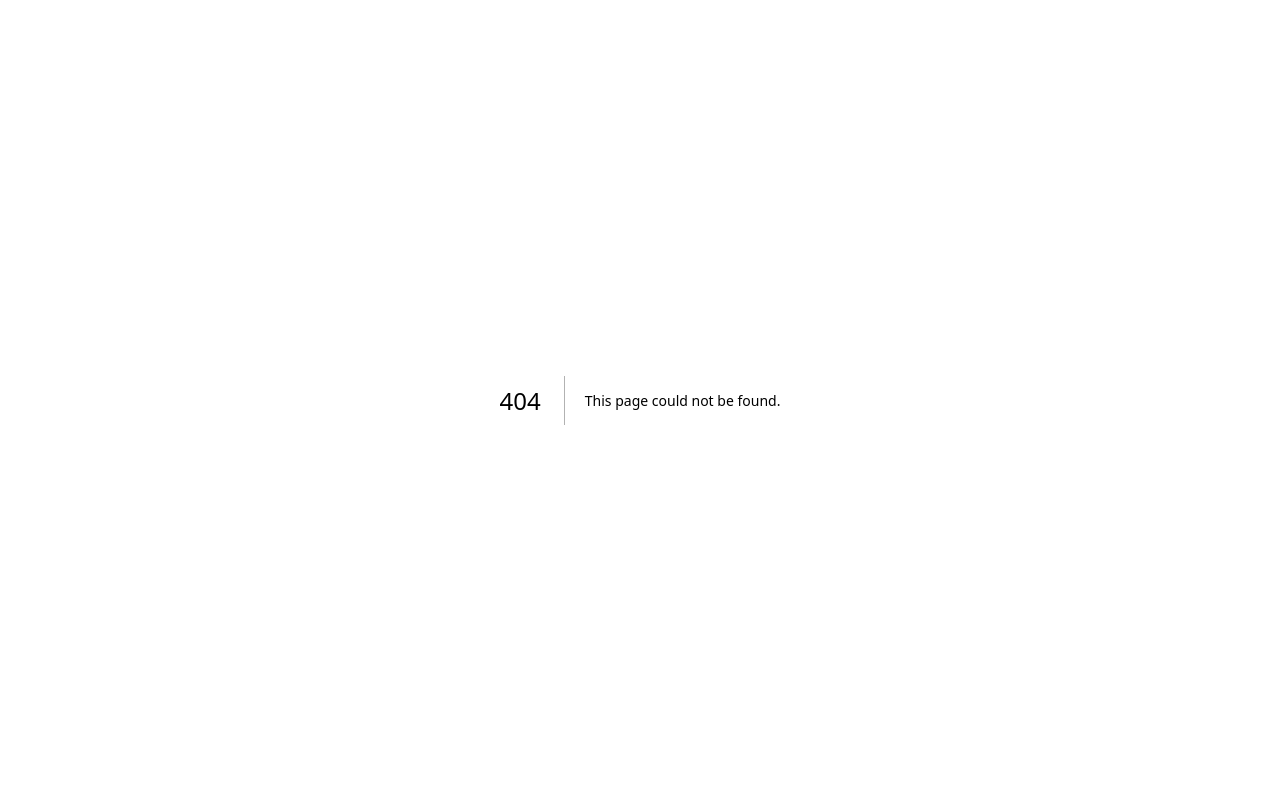
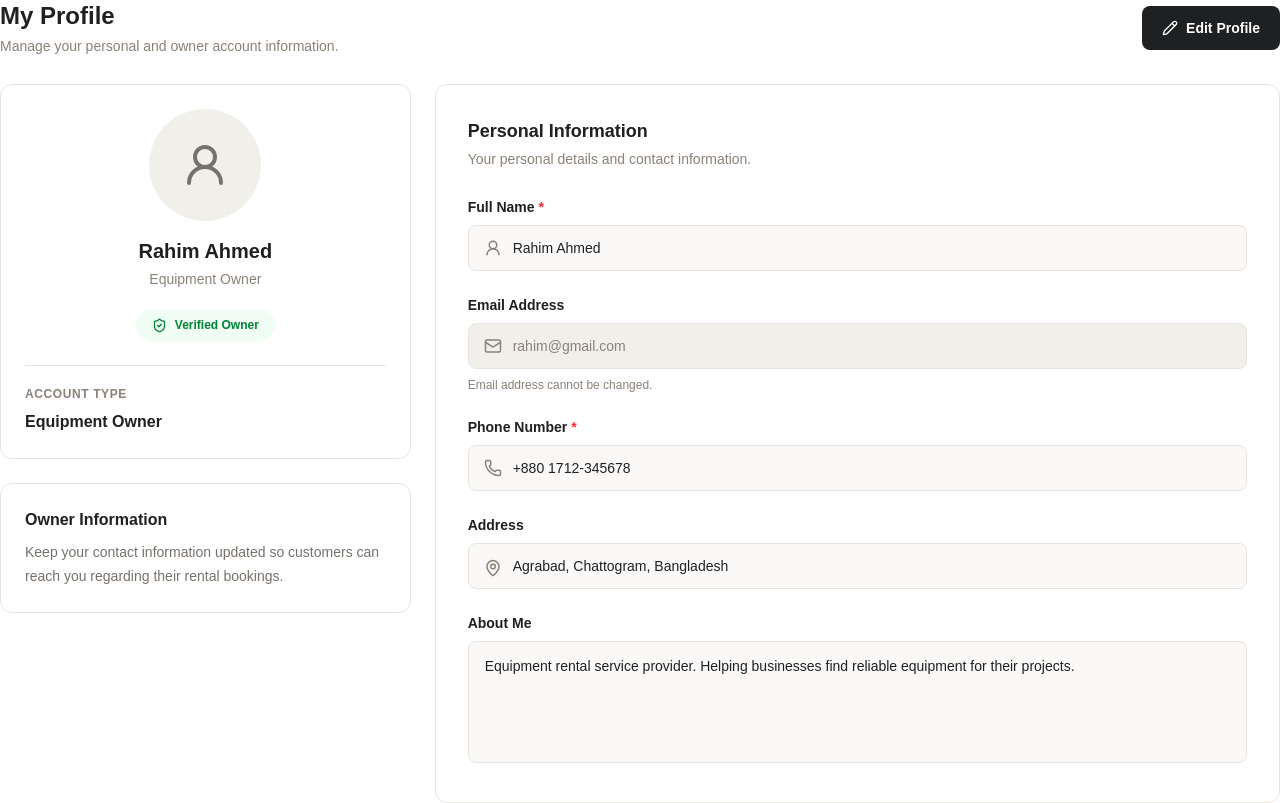
Before and after one commit to fahiyahedayet/rentwise-client, a Next.js app: page /dashboard/owner/profile in a window 1280 px wide. Before the commit this address had no page. Built offline with nearby package versions, Linux system fonts and the light colour scheme.

Commit message:
owner dashboard profile page done

```diff
--- /dev/null
+++ b/src/app/dashboard/owner/profile/page.tsx
@@ -0,0 +1,262 @@
+
+"use client";
+
+import { useState } from "react";
+import {
+  UserRound,
+  Mail,
+  Phone,
+  MapPin,
+  Pencil,
+  Save,
+  X,
+  Camera,
+  ShieldCheck,
+} from "lucide-react";
+import toast from "react-hot-toast";
+
+export default function OwnerProfilePage() {
+  const [isEditing, setIsEditing] = useState(false);
+
+  const [profile, setProfile] = useState({
+    name: "Rahim Ahmed",
+    email: "rahim@gmail.com",
+    phone: "+880 1712-345678",
+    address: "Agrabad, Chattogram, Bangladesh",
+    bio: "Equipment rental service provider. Helping businesses find reliable equipment for their projects.",
+  });
+
+  const [formData, setFormData] = useState(profile);
+
+  const handleChange = (
+    e: React.ChangeEvent<HTMLInputElement | HTMLTextAreaElement>
+  ) => {
+    setFormData({
+      ...formData,
+      [e.target.name]: e.target.value,
+    });
+  };
+
+  const handleSave = () => {
+    if (!formData.name.trim() || !formData.phone.trim()) {
+      toast.error("Please fill in all required fields.");
+      return;
+    }
+
+    setProfile(formData);
+    setIsEditing(false);
+    toast.success("Profile updated successfully!");
+  };
+
+  const handleCancel = () => {
+    setFormData(profile);
+    setIsEditing(false);
+  };
+
+  return (
+    <div className="space-y-7">
+      <div className="flex flex-col justify-between gap-4 sm:flex-row sm:items-center">
+        <div>
+          <h2 className="text-2xl font-bold text-[#1E2022]">
+            My Profile
+          </h2>
+          <p className="mt-1 text-sm text-[#8A8178]">
+            Manage your personal and owner account information.
+          </p>
+        </div>
+
+        {!isEditing && (
+          <button
+            onClick={() => setIsEditing(true)}
+            className="inline-flex items-center justify-center gap-2 rounded-lg bg-[#1E2022] px-5 py-3 text-sm font-semibold text-white transition hover:bg-black"
+          >
+            <Pencil size={16} />
+            Edit Profile
+          </button>
+        )}
+      </div>
+
+      <div className="grid grid-cols-1 gap-6 lg:grid-cols-3">
+        <div className="space-y-6 lg:col-span-1">
+          <div className="rounded-xl border border-[#E9E5DE] bg-white p-6 text-center">
+            <div className="relative mx-auto flex h-28 w-28 items-center justify-center rounded-full bg-[#F1EFEA]">
+              <UserRound size={48} className="text-[#77716B]" />
+              {isEditing && (
+                <button
+                  type="button"
+                  onClick={() =>
+                    toast("Profile image upload will be available later.")
+                  }
+                  className="absolute bottom-0 right-0 rounded-full bg-[#1E2022] p-2 text-white"
+                  title="Change profile image"
+                >
+                  <Camera size={15} />
+                </button>
+              )}
+            </div>
+
+            <h3 className="mt-4 text-xl font-bold text-[#1E2022]">
+              {profile.name}
+            </h3>
+            <p className="mt-1 text-sm text-[#8A8178]">Equipment Owner</p>
+
+            <div className="mt-5 inline-flex items-center gap-2 rounded-full bg-green-50 px-4 py-2 text-xs font-semibold text-green-700">
+              <ShieldCheck size={15} />
+              Verified Owner
+            </div>
+
+            <div className="mt-6 border-t border-[#E9E5DE] pt-5 text-left">
+              <p className="text-xs font-semibold uppercase tracking-wider text-[#8A8178]">
+                Account Type
+              </p>
+              <p className="mt-2 font-semibold text-[#1E2022]">
+                Equipment Owner
+              </p>
+            </div>
+          </div>
+
+          <div className="rounded-xl border border-[#E9E5DE] bg-white p-6">
+            <h3 className="font-bold text-[#1E2022]">Owner Information</h3>
+            <p className="mt-2 text-sm leading-6 text-[#77716B]">
+              Keep your contact information updated so customers can reach
+              you regarding their rental bookings.
+            </p>
+          </div>
+        </div>
+
+        <div className="lg:col-span-2">
+          <div className="rounded-xl border border-[#E9E5DE] bg-white p-6 sm:p-8">
+            <div className="mb-7">
+              <h3 className="text-lg font-bold text-[#1E2022]">
+                Personal Information
+              </h3>
+              <p className="mt-1 text-sm text-[#8A8178]">
+                Your personal details and contact information.
+              </p>
+            </div>
+
+            <div className="space-y-6">
+              <div>
+                <label className="mb-2 block text-sm font-semibold text-[#1E2022]">
+                  Full Name <span className="text-red-500">*</span>
+                </label>
+                <div className="relative">
+                  <UserRound
+                    size={18}
+                    className="absolute left-4 top-1/2 -translate-y-1/2 text-[#8A8178]"
+                  />
+                  <input
+                    type="text"
+                    name="name"
+                    value={isEditing ? formData.name : profile.name}
+                    onChange={handleChange}
+                    disabled={!isEditing}
+                    className="w-full rounded-lg border border-[#E9E5DE] bg-[#FAF9F7] py-3 pl-11 pr-4 text-sm text-[#1E2022] outline-none transition focus:border-[#1E2022] disabled:cursor-not-allowed"
+                  />
+                </div>
+              </div>
+
+              <div>
+                <label className="mb-2 block text-sm font-semibold text-[#1E2022]">
+                  Email Address
+                </label>
+                <div className="relative">
+                  <Mail
+                    size={18}
+                    className="absolute left-4 top-1/2 -translate-y-1/2 text-[#8A8178]"
+                  />
+                  <input
+                    type="email"
+                    value={profile.email}
+                    disabled
+                    className="w-full cursor-not-allowed rounded-lg border border-[#E9E5DE] bg-[#F1EFEA] py-3 pl-11 pr-4 text-sm text-[#8A8178]"
+                  />
+                </div>
+                <p className="mt-2 text-xs text-[#8A8178]">
+                  Email address cannot be changed.
+                </p>
+              </div>
+
+              <div>
+                <label className="mb-2 block text-sm font-semibold text-[#1E2022]">
+                  Phone Number <span className="text-red-500">*</span>
+                </label>
+                <div className="relative">
+                  <Phone
+                    size={18}
+                    className="absolute left-4 top-1/2 -translate-y-1/2 text-[#8A8178]"
+                  />
+                  <input
+                    type="tel"
+                    name="phone"
+                    value={isEditing ? formData.phone : profile.phone}
+                    onChange={handleChange}
+                    disabled={!isEditing}
+                    placeholder="Enter your phone number"
+                    className="w-full rounded-lg border border-[#E9E5DE] bg-[#FAF9F7] py-3 pl-11 pr-4 text-sm text-[#1E2022] outline-none transition focus:border-[#1E2022] disabled:cursor-not-allowed"
+                  />
+                </div>
+              </div>
+
+              <div>
+                <label className="mb-2 block text-sm font-semibold text-[#1E2022]">
+                  Address
+                </label>
+                <div className="relative">
+                  <MapPin
+                    size={18}
+                    className="absolute left-4 top-4 text-[#8A8178]"
+                  />
+                  <input
+                    type="text"
+                    name="address"
+                    value={isEditing ? formData.address : profile.address}
+                    onChange={handleChange}
+                    disabled={!isEditing}
+                    placeholder="Enter your address"
+                    className="w-full rounded-lg border border-[#E9E5DE] bg-[#FAF9F7] py-3 pl-11 pr-4 text-sm text-[#1E2022] outline-none transition focus:border-[#1E2022] disabled:cursor-not-allowed"
+                  />
+                </div>
+              </div>
+
+              <div>
+                <label className="mb-2 block text-sm font-semibold text-[#1E2022]">
+                  About Me
+                </label>
+                <textarea
+                  name="bio"
+                  value={isEditing ? formData.bio : profile.bio}
+                  onChange={handleChange}
+                  disabled={!isEditing}
+                  rows={4}
+                  placeholder="Write something about yourself..."
+                  className="w-full resize-none rounded-lg border border-[#E9E5DE] bg-[#FAF9F7] px-4 py-3 text-sm leading-6 text-[#1E2022] outline-none transition focus:border-[#1E2022] disabled:cursor-not-allowed"
+                />
+              </div>
+            </div>
+
+            {isEditing && (
+              <div className="mt-8 flex flex-col-reverse gap-3 border-t border-[#E9E5DE] pt-6 sm:flex-row sm:justify-end">
+                <button
+                  onClick={handleCancel}
+                  className="inline-flex items-center justify-center gap-2 rounded-lg border border-[#E9E5DE] px-5 py-3 text-sm font-semibold text-[#77716B] transition hover:bg-[#F8F7F4]"
+                >
+                  <X size={16} />
+                  Cancel
+                </button>
+
+                <button
+                  onClick={handleSave}
+                  className="inline-flex items-center justify-center gap-2 rounded-lg bg-[#1E2022] px-5 py-3 text-sm font-semibold text-white transition hover:bg-black"
+                >
+                  <Save size={16} />
+                  Save Changes
+                </button>
+              </div>
+            )}
+          </div>
+        </div>
+      </div>
+    </div>
+  );
+}
```
